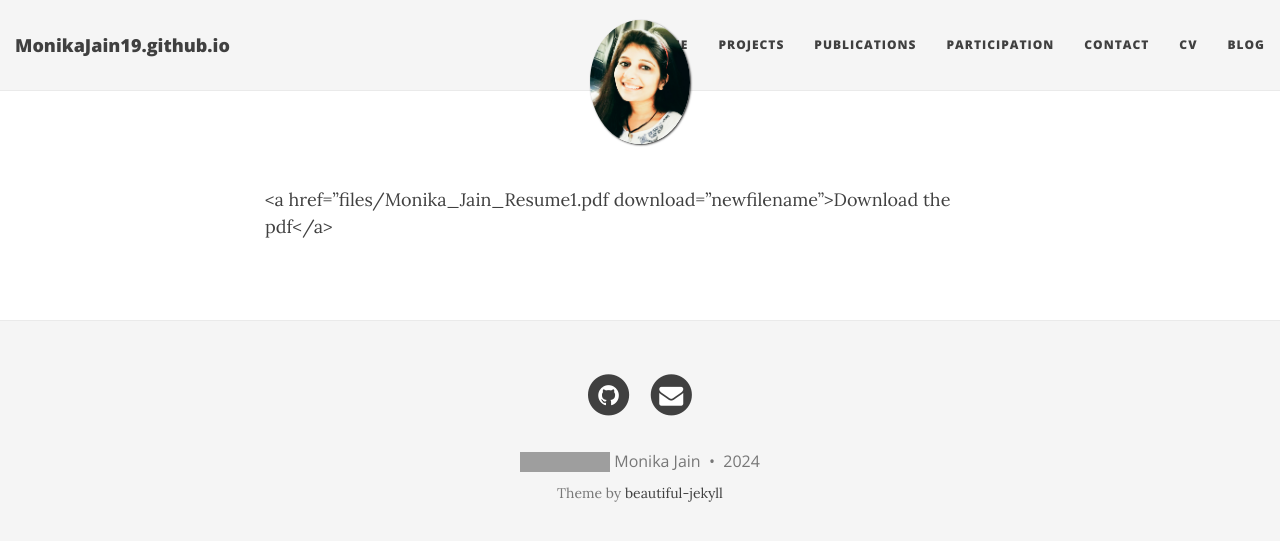
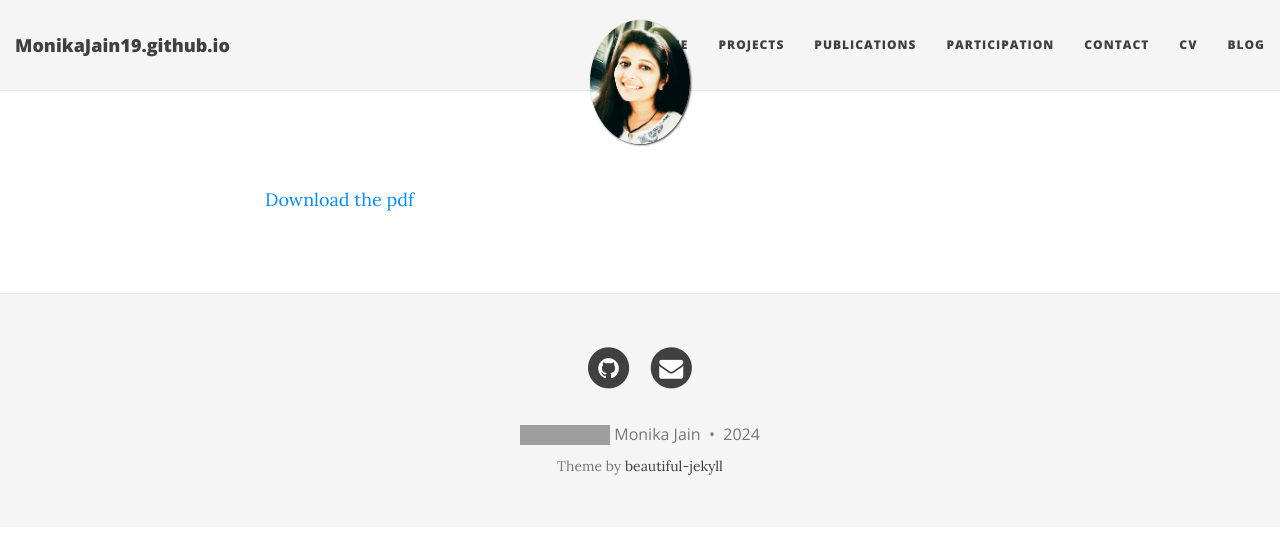
Before and after one commit to MonikaJain19/MonikaJain19.github.io, a Jekyll site: the page built from cv.md, in a window 1280 px wide. Shown: the top 541 px of the page. Built offline with Jekyll 4.4.1, drawn with Linux system fonts in a browser that asks for light colours; nearby versions of some CDN libraries; our own code applies the rules of GitHub Pages for plain Markdown files; grey boxes are pictures that could not be loaded.

Commit message:
Update cv.md

```diff
--- a/cv.md
+++ b/cv.md
@@ -1 +1 @@
-<a href="files/Monika_Jain_Resume1.pdf download="newfilename">Download the pdf</a>
+<a href="files/Monika_Jain_Resume1.pdf" download="newfilename">Download the pdf</a>
```
